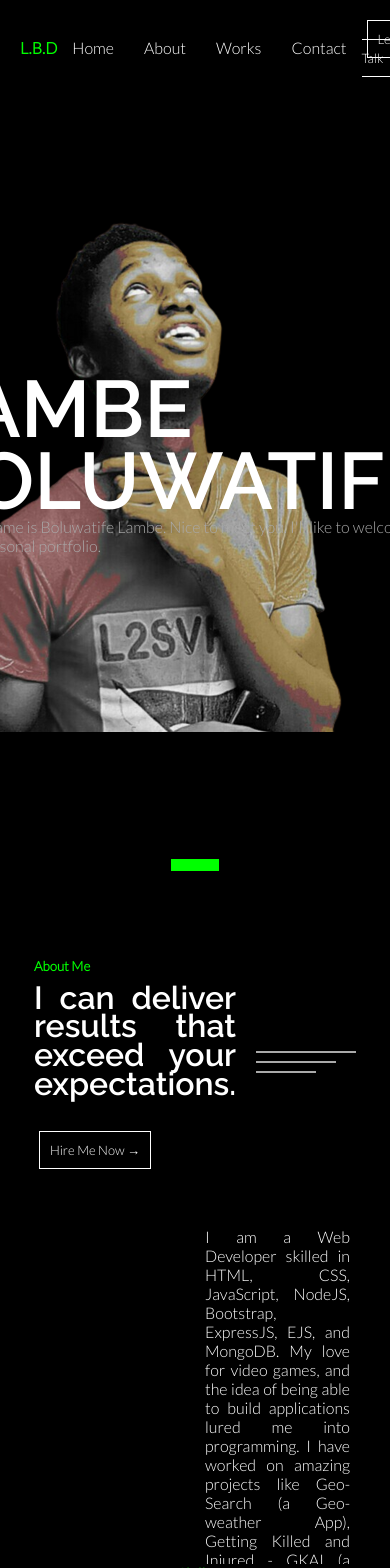
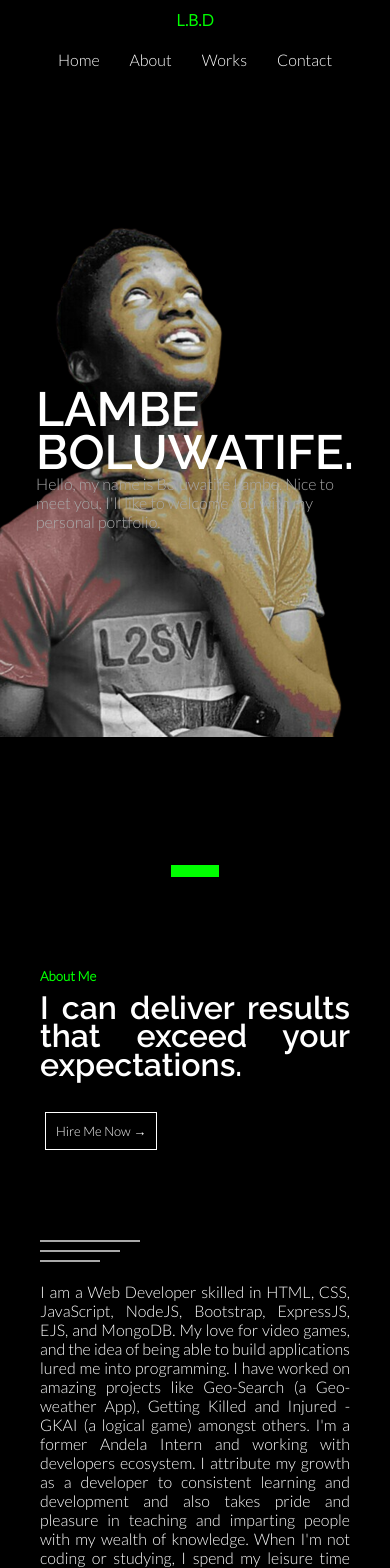
Before and after one commit to lambeboluwatife/react-portfolio, a React (Create React App) app: page / in a window 390 px wide. Shown: the top 1568 px of the page. Built offline with nearby package versions, Linux system fonts and the light colour scheme.

Commit message:
responsiveness

```diff
--- a/src/App.css
+++ b/src/App.css
@@ -64,7 +64,7 @@ ul {
 }
 
 .about {
-  overflow: hidden;
+  overflow: none;
 }
 
 .about h5,
@@ -154,3 +154,57 @@ ul {
 .skill {
   border-left: 1px solid darkgray;
 }
+
+/* Tablets and under */
+@media (max-width: 768px) {
+  .grid,
+  .showcase .grid,
+  .about .grid,
+  .skills-content .grid {
+    grid-template-columns: 1fr;
+    grid-template-rows: 1fr;
+  }
+
+  .skill {
+    border-top: 1px solid darkgray;
+    border-left: none;
+    padding-top: 5px;
+  }
+
+  .about-desc {
+    height: 100%;
+  }
+
+  .about-title .line {
+    display: none;
+  }
+
+  .info-title {
+    font-size: 3rem;
+  }
+
+  .skills-header {
+    margin-top: 30px;
+  }
+}
+
+/* Mobile */
+@media (max-width: 500px) {
+  .container {
+    max-width: 500px;
+  }
+
+  .header {
+    flex-direction: column;
+    height: 90px;
+  }
+
+  .header ul {
+    padding: 10px;
+    background-color: rgba(0, 0, 0, 0.1);
+  }
+
+  .header .contact-btn {
+    display: none;
+  }
+}
--- a/src/components/Header.jsx
+++ b/src/components/Header.jsx
@@ -1,6 +1,6 @@
 const Header = () => {
   return (
-    <div className="header">
+    <div className=" container header">
       <div className="logo">L.B.D</div>
       <div className="links">
         <ul>
```
